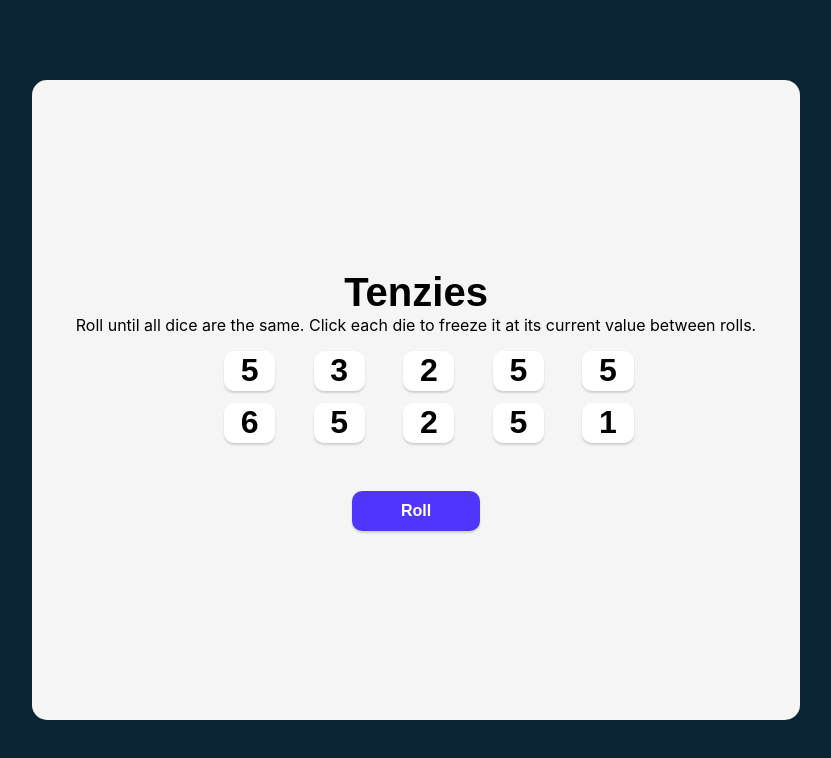
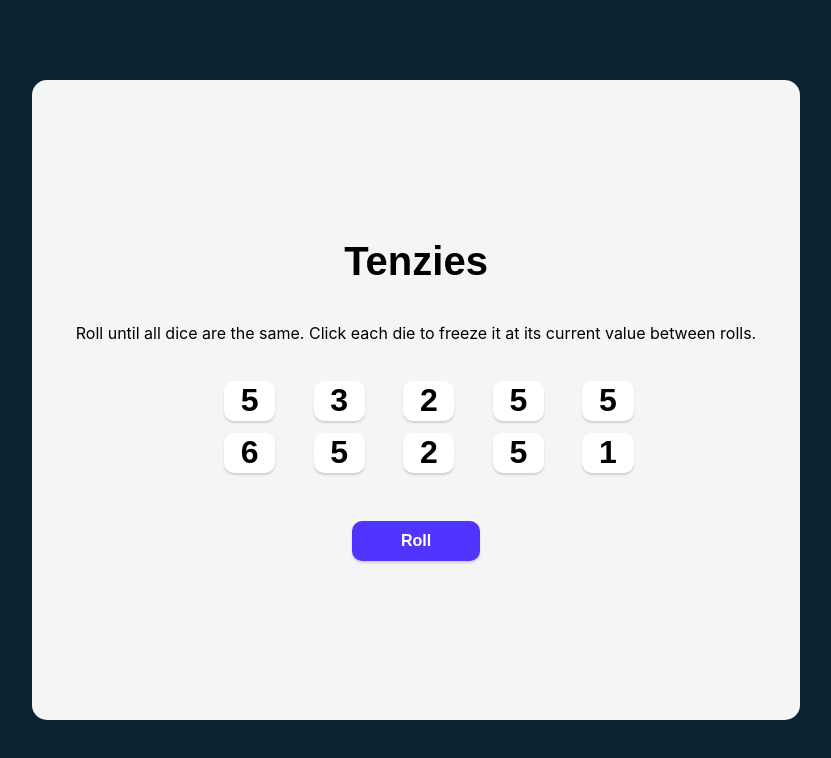
Before and after one commit to svenrisse/Tenzies, a React app: page / in a window 1280 px wide. Shown: the top 758 px of the page, without its empty margins (224-1055 px from the left). Built offline with nearby package versions, Linux system fonts and the light colour scheme; the HTML template or start-up script is replaced by a standard one.

Commit message:
added margin to instruction

```diff
--- a/src/index.css
+++ b/src/index.css
@@ -18,6 +18,19 @@ body {
     flex-direction: column;
     justify-content: center;
     align-items: center;
+}
+
+.title {
+    font-size: 40px;
+    margin: 0;
+}
+
+.instructions {
+    font-family: 'Inter', sans-serif;
+    font-weight: 400;
+    margin-top: 0;
+    text-align: center;
+    margin: 5%;
 }
 
 .dice-container {
@@ -47,15 +60,3 @@ body {
 .app-button:focus {
     outline: none;
 }
-
-.title {
-    font-size: 40px;
-    margin: 0;
-}
-
-.instructions {
-    font-family: 'Inter', sans-serif;
-    font-weight: 400;
-    margin-top: 0;
-    text-align: center;
-}
```
